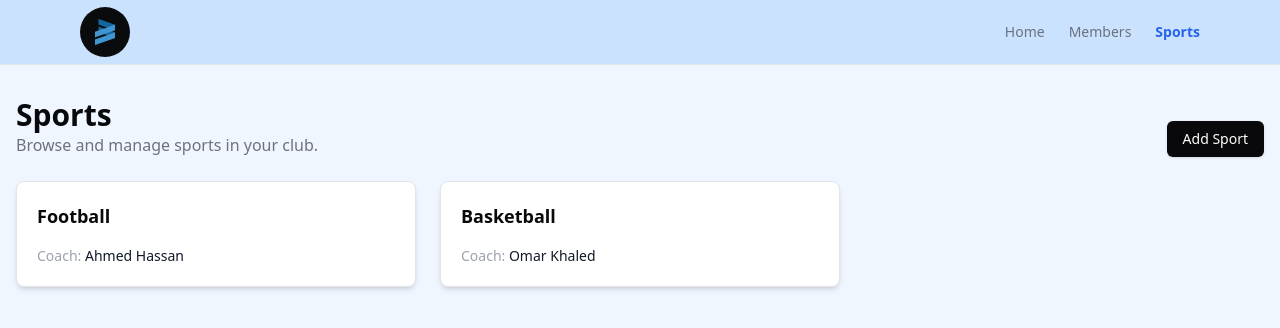
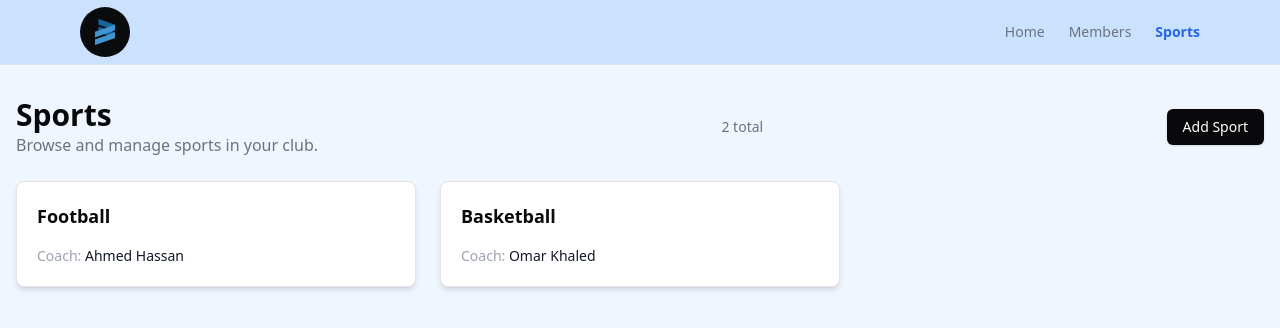
Before and after one commit to Mo7med3li/sporting-club-system, a Next.js app: page /sports in a window 1280 px wide. Shown: the top 328 px of the page. Built offline with nearby package versions, Linux system fonts and the light colour scheme.

Commit message:
refactor : improve some code

```diff
--- a/src/app/members/_components/members-form.tsx
+++ b/src/app/members/_components/members-form.tsx
@@ -42,8 +42,7 @@ const MembersForm = ({
     const members = getMembers();
     const newMember = {
       id: members.length + 1,
-      name: data.name,
-      age: +data.age,
+      ...data,
       subscriptions: data.subscriptions,
     };
     const addedMember = [...members, newMember];
--- a/src/app/members/_components/members-section.tsx
+++ b/src/app/members/_components/members-section.tsx
@@ -28,9 +28,7 @@ const MembersSection = () => {
     <section className="space-y-6">
       <div className="flex items-center justify-between">
         <h2 className="text-xl font-semibold">Members</h2>
-        <div className="text-sm text-muted-foreground">
-          {members.length} total
-        </div>
+        <div className="text-sm text-gray-500">{members.length} total</div>
 
         {/* add member dialog */}
         <Dialog open={open} onOpenChange={setOpen}>
--- a/src/app/sports/_components/sports-form.tsx
+++ b/src/app/sports/_components/sports-form.tsx
@@ -38,8 +38,7 @@ const SportsForm = ({
     const sports = getSports();
     const newSport = {
       id: sports.length + 1,
-      name: data.name,
-      coach: data.coach,
+      ...data,
     };
     const addedSport = [...sports, newSport];
     localStorage.setItem("sports", JSON.stringify(addedSport));
--- a/src/app/sports/_components/sports-section.tsx
+++ b/src/app/sports/_components/sports-section.tsx
@@ -22,14 +22,14 @@ const SportsSection = () => {
 
   return (
     <section className="space-y-6">
-      <div className="flex flex-col gap-3 md:flex-row md:items-end md:justify-between">
+      <div className="flex flex-col items-center gap-3 md:flex-row md:justify-between">
         <div>
           <h1 className="text-2xl md:text-3xl font-semibold">Sports</h1>
           <p className="text-muted-foreground">
             Browse and manage sports in your club.
           </p>
         </div>
-
+        <div className="text-sm text-gray-500">{sports.length} total</div>
         {/* sports form */}
         <Dialog open={open} onOpenChange={setOpen}>
           <DialogTrigger asChild>
```
